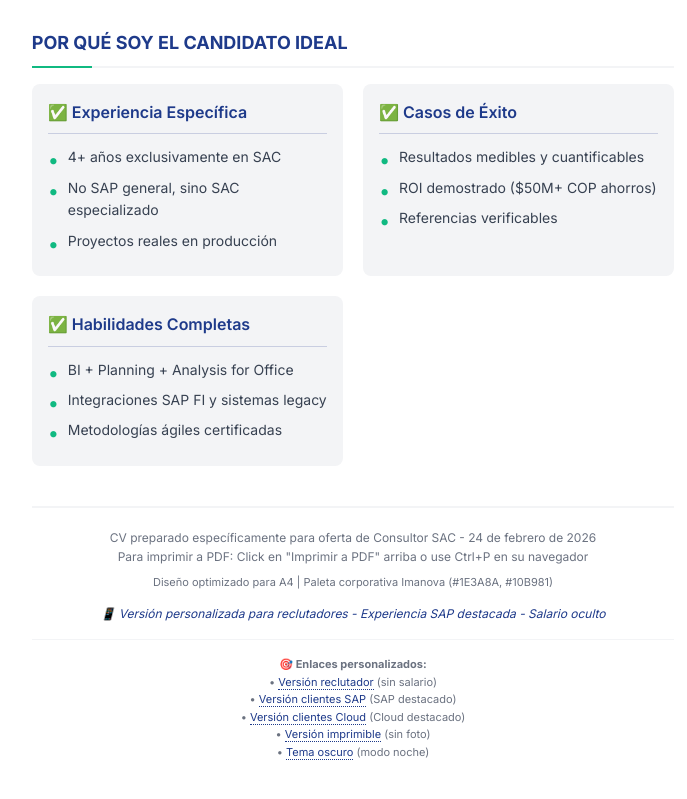
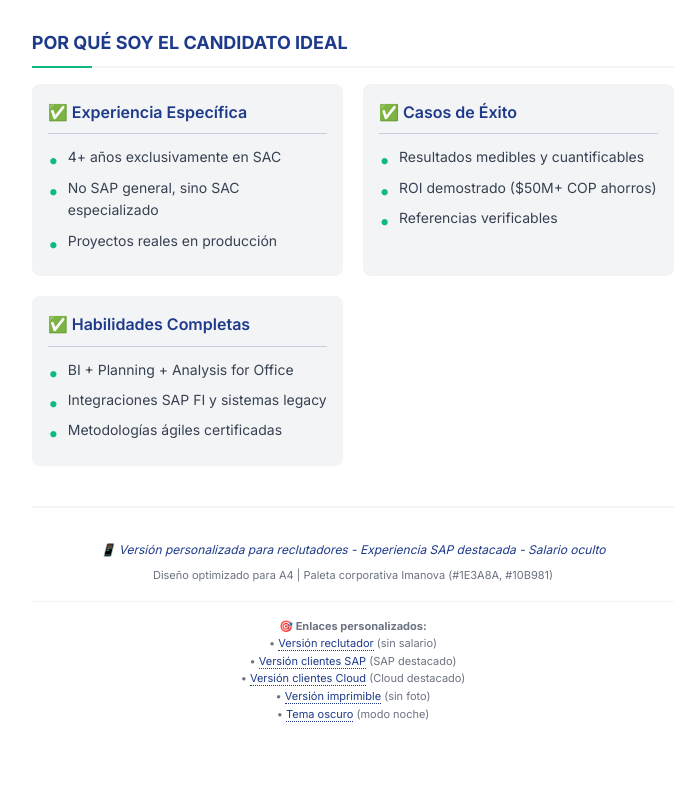
Before and after one commit to imanovabot/cvs-publicos, a plain HTML site: page index.html in a window 1280 px wide. Shown: the part 3403-4202 px from the top of the page, without its empty margins (287-974 px from the left). Drawn offline with Linux system fonts and the light colour scheme.

Commit message:
Removido mensaje específico del footer y actualizado para contenido dinámico
- Eliminadas las 3 líneas específicas del footer que mencionaban 'CV preparado específicamente...'
- Footer ahora vacío por defecto
- JavaScript actualizado para agregar contenido dinámico al footer
- Mensaje personalizado mantenido pero con diseño mejorado
- Información de diseño movida a JavaScript para control dinámico

```diff
--- a/index.html
+++ b/index.html
@@ -833,11 +833,7 @@
 
     <!-- Footer -->
     <div class="footer">
-        <p>CV preparado específicamente para oferta de Consultor SAC - 24 de febrero de 2026</p>
-        <p>Para imprimir a PDF: Click en "Imprimir a PDF" arriba o use Ctrl+P en su navegador</p>
-        <p style="margin-top: 8px; font-size: 11px; color: var(--imanova-gray-medium);">
-            Diseño optimizado para A4 | Paleta corporativa Imanova (#1E3A8A, #10B981)
-        </p>
+        <!-- El footer ahora se llena dinámicamente con JavaScript -->
     </div>
 
     <!-- JavaScript for Print Optimization -->
@@ -1007,6 +1003,7 @@
         function addPersonalizedMessage() {
             const footer = document.querySelector('.footer');
             if (footer) {
+                // Mensaje principal
                 const message = document.createElement('p');
                 message.style.marginTop = '12px';
                 message.style.fontSize = '12px';
@@ -1014,6 +1011,14 @@
                 message.style.fontStyle = 'italic';
                 message.textContent = '📱 Versión personalizada para reclutadores - Experiencia SAP destacada - Salario oculto';
                 footer.appendChild(message);
+
+                // Información de diseño
+                const designInfo = document.createElement('p');
+                designInfo.style.marginTop = '8px';
+                designInfo.style.fontSize = '11px';
+                designInfo.style.color = 'var(--imanova-gray-medium)';
+                designInfo.textContent = 'Diseño optimizado para A4 | Paleta corporativa Imanova (#1E3A8A, #10B981)';
+                footer.appendChild(designInfo);
             }
         }
 
```
